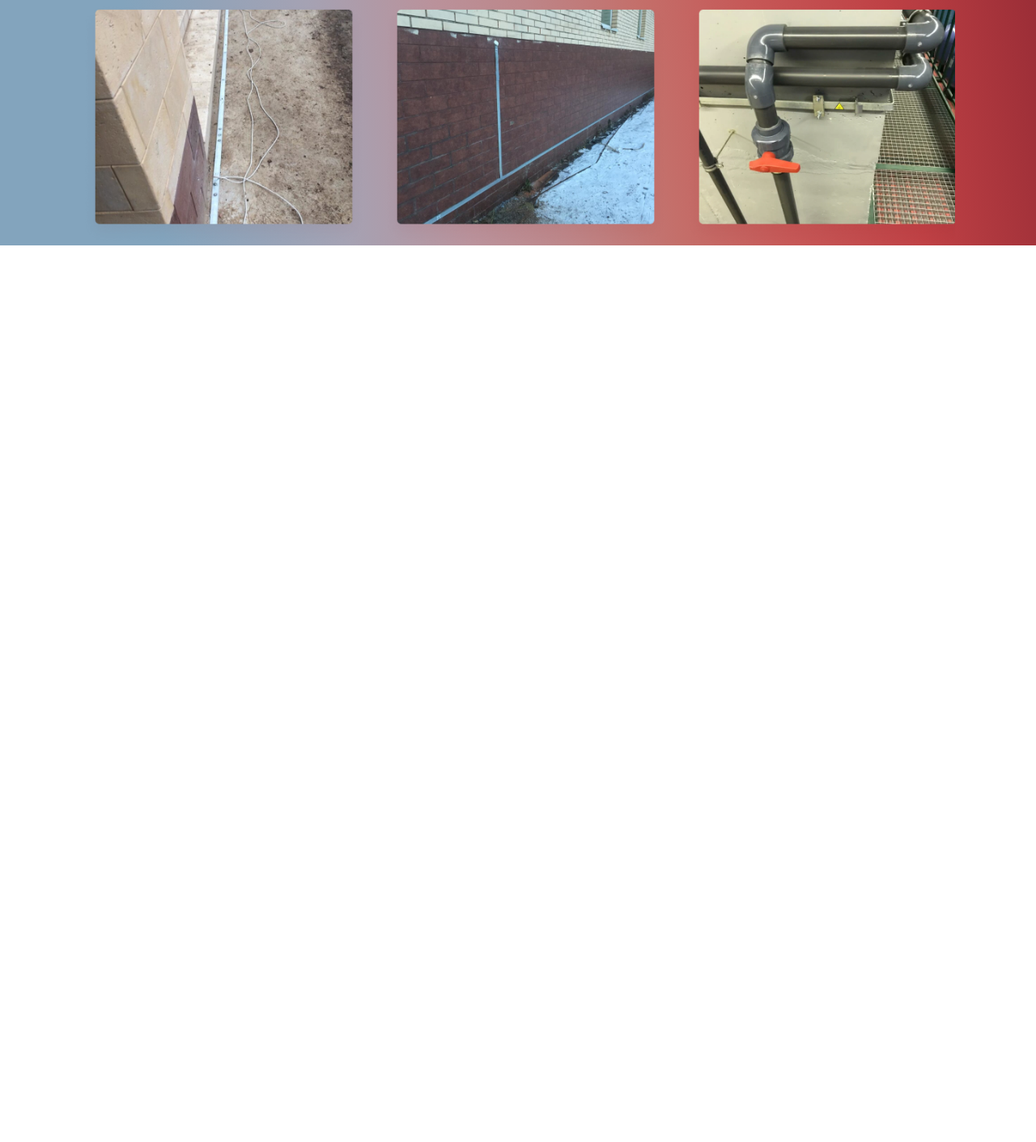
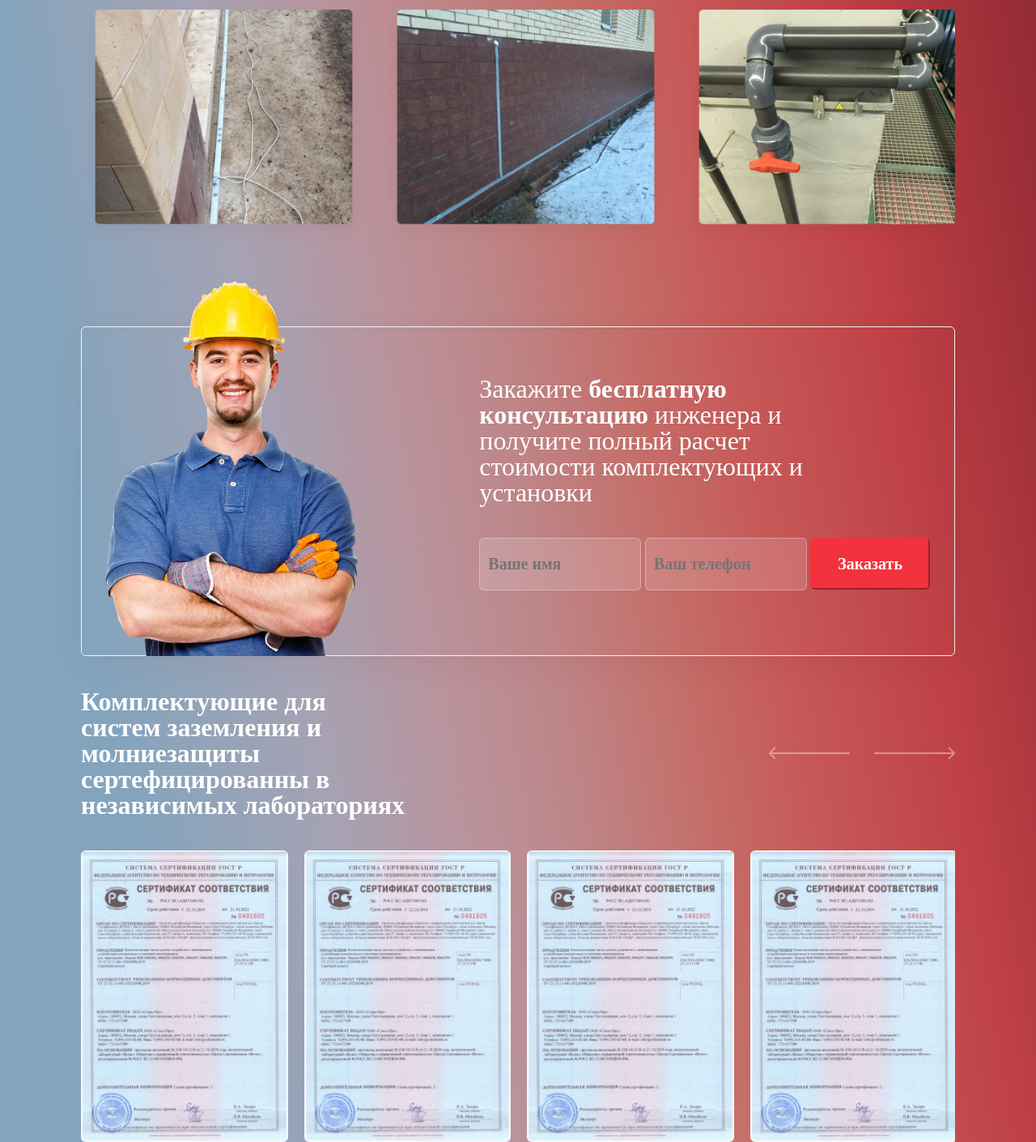
Before and after one commit to Viktor590/volt-landing, a website: page src/index.html in a window 1280 px wide. Shown: the part 2538-3948 px from the top of the page at 81% size. Before the commit the page ends 2841 px from the top, so only its background shows below. Drawn offline with nearby package versions, Linux system fonts and the light colour scheme; files that its build step writes are made by us from their sources; files whose address does not match are found by name.

Commit message:
create consult and certificat block

```diff
--- a/src/index.html
+++ b/src/index.html
@@ -41,7 +41,7 @@
           Получите подробную смету ответив
           всего на 5 простых вопросов
         </h3>
-        <button class="header-top__dscr--button" type="button">Получить расчет</button>
+        <button class="header-top__dscr--button button" type="button">Получить расчет</button>
       </div>
 
       <div class="header-bottom">
@@ -246,6 +246,48 @@
 
     </div>
 
+    <div class="consultation">
+      <img class="consultation-img" src="@img/human.png" alt="human">
+      <div class="consultation-inner">
+        <div class="consultation-content">
+          <p class="consultation-content__title title">
+            Закажите <span class="title">бесплатную консультацию</span>
+            инженера и получите полный расчет
+            стоимости комплектующих и установки
+          </p>
+          <form class="consultation-content__form">
+            <input class="consultation-content__input" type="text" placeholder="Ваше имя" pattern="^[A-Za-zА-Яа-яЁё]+$"
+              required>
+            <input class="consultation-content__input" type="tel" placeholder="Ваш телефон" pattern="[0-9]{11}"
+              required>
+            <input class="consultation-content__btn button" type="submit" value="Заказать"></input>
+          </form>
+        </div>
+      </div>
+    </div>
+
+    <div class="certificat">
+      <div class="certificat-top">
+        <h2 class="certificat-top__title title">
+          Комплектующие для систем заземления
+          и молниезащиты сертефицированны
+          в независимых лабораториях
+        </h2>
+        <div class="certificat-top__arrows">
+          <img class="certificat-top__arrows--left" src="@img/arrow-left.svg" alt="arrow-left">
+          <img class="certificat-top__arrows--right" src="@img/arrow-right.svg" alt="arrow-right">
+        </div>
+      </div>
+      <div class="certificat-content">
+        <img class="certificat-content__img" src="@img/certificat_img/1.jpg" alt="question">
+        <img class="certificat-content__img" src="@img/certificat_img/1.jpg" alt="question">
+        <img class="certificat-content__img" src="@img/certificat_img/1.jpg" alt="question">
+        <img class="certificat-content__img" src="@img/certificat_img/1.jpg" alt="question">
+        <img class="certificat-content__img" src="@img/certificat_img/1.jpg" alt="question">
+      </div>
+
+    </div>
+
   </div>
   <script src="js/app.min.js"></script>
 </body>
--- a/src/scss/global.scss
+++ b/src/scss/global.scss
@@ -21,3 +21,14 @@ body{
     max-width: 400px;
 
 }
+.button{
+  font-size: 20px;
+        line-height: 100%;
+        font-weight: 700;
+        padding: 20px 32px;
+        cursor: pointer;
+        background: $color-red;
+        border-color: $color-red;
+        outline: none;
+        border-radius: 6px;
+}
--- a/src/scss/style.scss
+++ b/src/scss/style.scss
@@ -54,17 +54,6 @@
         color: $color-gray;
         max-width: 350px;
         padding: 20px 0 30px;
-      }
-      &--button{
-        font-size: 20px;
-        line-height: 100%;
-        font-weight: 700;
-        padding: 20px 32px;
-        cursor: pointer;
-        background: $color-red;
-        border-color: $color-red;
-        outline: none;
-        border-radius: 6px;
       }
     }
   }
@@ -159,7 +148,8 @@
 
 
 .question,
-.work{
+.work,
+.certificat{
   &-top{
     display: flex;
     justify-content: space-between;
@@ -187,12 +177,52 @@
       width: 260px;
       height: 360px;
       object-fit: cover;
+      cursor: pointer;
     }
   }
 }
-.work-content__img{
+.work{
+  margin-bottom: 100px;
+  &-content__img{
   width: 360px;
   height: 300px;
+  }
+}
+
+.consultation{
+  position: relative;
+  &-img{
+    position: absolute;
+    bottom: 0;
+  }
+  &-inner{
+    display: flex;
+    justify-content: right;
+    align-items: center;
+    border: 1px solid $color-gray;
+    box-shadow: 0px 10px 40px rgba(116, 18, 18, 0.05);
+border-radius: 6px;
+padding: 60px 30px 80px;
+  }
+  &-content{
+    &__title {
+    font-weight: 400;
+  }
+  &__form{
+      margin-top: 40px;
+    }
+    &__input{
+      font-size: 20px;
+      line-height: 100%;
+      font-weight: 700;
+      padding: 20px 10px;
+      max-width: 200px;
+      background: rgba(255, 255, 255, 0.15);
+      border: 1px solid rgba(255, 255, 255, 0.3);
+      border-radius: 6px;
+
+    }
+  }
 }
 
 @import 'media';
```
Also changed, not shown: src/img/certificat_img/1.jpg (added), src/img/human.png (added).
